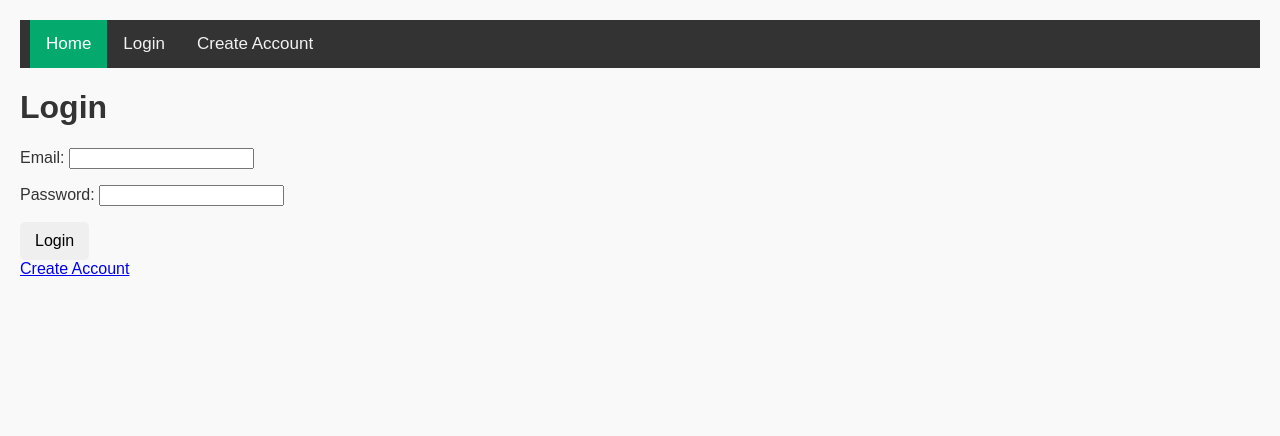
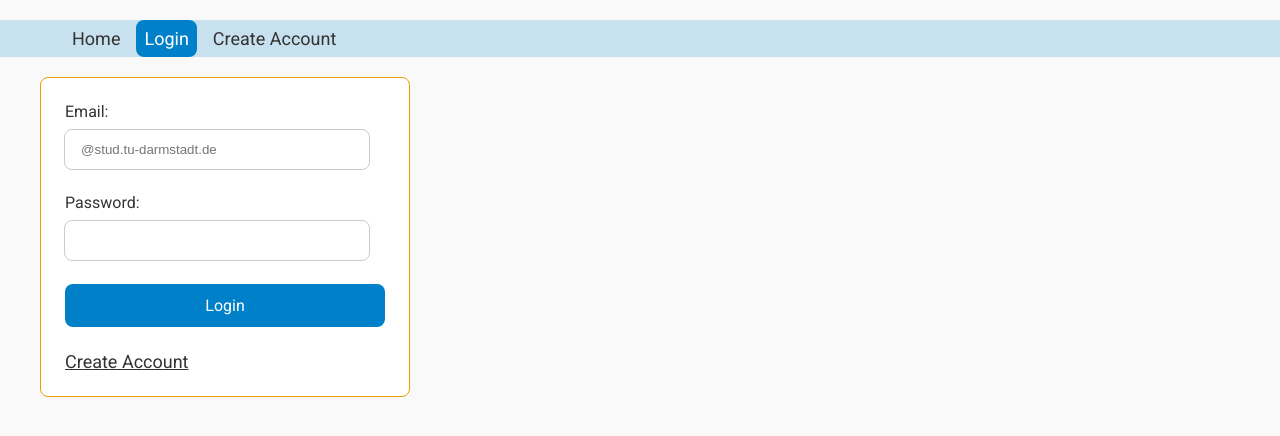
Before and after one commit to malinviveka/buddy-matching, a Django app: page /login/ in a window 1280 px wide; the page is wider, and only the part inside the window is pictured. Shown: the top 436 px of that part. Run offline with Django 5.2, Linux system fonts and the light colour scheme.

Commit message:
early design changes

```diff
--- a/myproject/helloapp/static/helloapp/styles.css
+++ b/myproject/helloapp/static/helloapp/styles.css
@@ -1,16 +1,209 @@
 /* helloapp/static/helloapp/styles.css */
 
 
-/*VORSCHLAG VON GPT NOCH ABÄNDERN JE NACH DESIGN!!!*/
-
-/* Allgemeines Layout */
+@import url('https://fonts.googleapis.com/css2?family=Roboto:wght@400;500;700&display=swap');
 
 body {
-    font-family: Arial, sans-serif;
+    font-family: 'Roboto', sans-serif;  /* Roboto font is used in websites by TU Darmstadt (see: https://www.intern.tu-darmstadt.de/arbeitsmittel/corporate_design_vorlagen/index.de.jsp)*/
     margin: 20px;
+    padding: 0;
     background-color: #f9f9f9;
     color: #333;
+    box-sizing: border-box;
 }
+
+:root{
+    --size-space-200: 8px;
+    --size-space-300: 12px;
+    --size-space-400: 16px;
+    --size-space-600: 24px;
+    --size-space-1600: 64px;
+    --single-line-body-base-font-size: 18px;
+    --body-link-font-weight: 400;
+    --size-radius-200: 8px;
+}
+
+/*
+    NAVIGATION
+*/
+/* add light blue color to the top navigation bar*/
+.topnav {
+    display: flex;
+    flex-wrap: wrap;
+
+    width: calc(100% + 40px);  /* full width: topnav spans full width of website; nav-items start further right*/
+    margin-left: -20px;
+    padding: 0px var(--size-space-1600) 0px var(--size-space-1600);
+
+    height: auto;
+    align-items: center;
+    gap: 8px 8px;
+    position: relative;
+    background-color: #0080c933;
+}
+
+/* style the links inside the navigation bar */
+.topnav a {
+    color: #333;
+    text-align: center;
+    padding: var(--size-space-200) var(--size-space-200) var(--size-space-200) var(--size-space-200);
+    text-decoration: none;
+    font-size: var(--single-line-body-base-font-size);
+}
+
+/* change color of links on hover */
+.topnav a:hover {
+    background-color: #0080c933;
+    color: black;
+    border-radius: var(--size-radius-200);
+}
+
+/* add color to active element */
+.topnav a.active {
+    background-color: #0080c9;
+    color: white;
+    border-radius: var(--size-radius-200);
+}
+
+/* Logout-Button*/
+.topnav form {
+    margin-left: auto; /* Schiebt das Formular nach rechts */
+}
+
+.topnav button {
+    padding: var(--size-space-200) var(--size-space-200) var(--size-space-200) var(--size-space-200);
+    font-size: var(--single-line-body-base-font-size);
+    background-color: #0080c9;
+    color: white;
+    border: none;
+    border-radius: var(--size-radius-200);
+    cursor: pointer;
+}
+
+.topnav button:hover {
+    background-color:  #ddd;
+    color: black;
+    border-radius: var(--size-radius-200);
+}
+
+/*
+    LOGIN
+*/
+.form-container {
+    display: flex;
+    justify-content: left; /* Horizontal zentrieren */
+    align-items: center;     /* Vertikal zentrieren */
+    padding: 20px;
+}
+
+.form-login {
+    display: inline-flex;
+    flex-direction: column;
+    min-width: 320px;
+    align-items: flex-start;
+    gap: var(--size-space-600);
+    padding: var(--size-space-600);
+    position: relative;
+    background-color: white;
+    border-radius: var(--size-radius-200);
+    border: 1px solid #e5a000;
+}
+
+.input-field {
+    display: flex;
+    flex-direction: column;
+    align-items: flex-start;
+    gap: var(--size-space-200);
+    position: relative;
+    align-self: stretch;
+    width: 100%;
+    flex: 0 0 auto;
+}
+
+.label {
+    position: relative;
+    align-self: stretch;
+    margin-top: -1.00px;
+}
+
+.input {
+    display: block;
+    min-width: 240px;
+    align-items: center;
+    padding: var(--size-space-300) var(--size-space-400) var(--size-space-300) var(--size-space-400);
+    position: relative;
+    align-self: stretch;
+    width: 100%;
+    flex: 0 0 auto;
+    margin-bottom: -1.00px;
+    margin-left: -1.00px;
+    margin-right: -1.00px;
+    border-radius: var(--size-radius-200);
+    overflow: hidden;
+    border: 1px solid #ccc;
+    box-sizing: content-box;
+}
+
+.button-group {
+    all: unset;
+    box-sizing: border-box;
+    display: flex;
+    align-items: center;
+    gap: var(--size-space-400);
+    position: relative;
+    align-self: stretch;
+    width: 100%;
+    flex: 0 0 auto;
+}
+
+.button {
+    all: unset;
+    box-sizing: border-box;
+    display: flex;
+    align-items: center;
+    justify-content: center;
+    gap: var(--size-space-200);
+    padding: var(--size-space-300);
+    position: relative;
+    flex: 1;
+    flex-grow: 1;
+    background-color: #0080c9;
+    color: #fff;
+    border-radius: var(--size-radius-200);
+    overflow: hidden;
+    cursor: pointer;
+
+}
+
+.button:hover {
+    background-color: #0080c9;
+}
+
+.text-link {
+    display: flex;
+    align-items: flex-start;
+    position: relative;
+    align-self: start;
+    width: 100%;
+    flex: 0 0 auto;
+    background-color: #fff;
+}
+
+.text-link-2 {
+    color: #333;
+    font-size: var(--single-line-body-base-font-size);
+    font-weight: var(--body-link-font-weight);
+    white-space: nowrap;
+    text-decoration: underline;
+}
+
+.text-link-2:hover {
+    text-decoration: underline;
+}
+
+
+
+
 
 /* Eingabefeld */
 #entryInput {
@@ -70,52 +263,3 @@ button:hover {
 #entriesDisplay li:last-child {
     border-bottom: none;
 }
-
-/* Add a black background color to the top navigation */
-.topnav {
-    background-color: #333;
-    overflow: hidden;
-    display: flex; /* Flexbox verwenden */
-    align-items: center; /* Vertikale Zentrierung */
-    padding: 0 10px; /* Optional: etwas Innenabstand */
-}
-
-/* Style the links inside the navigation bar */
-.topnav a {
-    color: #f2f2f2;
-    text-align: center;
-    padding: 14px 16px;
-    text-decoration: none;
-    font-size: 17px;
-}
-
-/* Positioniere das Logout-Formular nach rechts */
-.topnav form {
-    margin-left: auto; /* Schiebt das Formular nach rechts */
-}
-
-.topnav button {
-    padding: 8px 16px; /* Button-Styling, kleinerer Innenabstand */
-    font-size: 16px;
-    background-color: #04AA6D;
-    color: white;
-    border: none;
-    border-radius: 4px;
-    cursor: pointer;
-}
-
-.topnav button:hover {
-    background-color: #028a58;
-}
-
-/* Ändere Farben bei Hover für Links */
-.topnav a:hover {
-    background-color: #ddd;
-    color: black;
-}
-
-/* Füge eine aktive Farbe hinzu */
-.topnav a.active {
-    background-color: #04AA6D;
-    color: white;
-}
--- a/myproject/helloapp/templates/helloapp/base.html
+++ b/myproject/helloapp/templates/helloapp/base.html
@@ -4,28 +4,34 @@
 <html lang="en">
 <head>
     <meta charset="UTF-8">
+    <!--<meta name="viewport" content="initial-scale=1, width=device-width"> < Website is opend at 100% zoom ("normal"); width is taken from screen dimensions -->
     <title>{% block title %}Default Title{% endblock %}</title>
-    <link rel="stylesheet" type="text/css" href="{% static 'helloapp/styles.css' %}"> <!-- Link to CSS file -->
+    <link rel="stylesheet" type="text/css" href="{% static 'helloapp/styles.css' %}">  <!-- Link to CSS file -->
 </head>
 <body>
+
     <!-- Top Navigation -->
     <div class="topnav">
-        <a class="active" href="{% url 'homepage' %}">Home</a>
-        {% if user.is_authenticated %} <!--is the user logged in?-->
-            <form action="{% url 'logout' %}" method="post">
+        <!-- Home -->
+        <a class="title {% if request.path == '/' %}active{% endif %}" href="{% url 'homepage' %}">Home</a>
+
+         {% if user.is_authenticated %} <!-- Dynamic Login/ Logout Button: is the user logged in?-->
+            <!--Logout-->
+            <form action="{%url 'logout'%}" method="post" class="nav-item">
                 {% csrf_token %}
-                <button type="submit">Logout</button>
+                <button type="submit" class="title">Logout</button>
             </form>
-            <!--<a href="{% url 'logout' %}">Logout</a>-->
         {% else %}
-            <a href="{% url 'login' %}">Login</a>
-            <a href="{% url 'create_account_view' %}">Create Account</a> <!--only needed if not logged in-->
+            <!-- Login -->
+            <a class="title {% if request.path == '/login/' %}active{% endif %}" href="{% url 'login' %}">Login</a>
+            <!-- Create Account (only needed if not already logged in)-->
+            <a class="title {% if request.path == '/create-account/' %}active{% endif %}" href="{% url 'create_account_view' %}">Create Account</a>
         {% endif %}
-
     </div>
 
     <!-- Page Content -->
     {% block content %}
     {% endblock %}
+
 </body>
 </html>
--- a/myproject/helloapp/templates/helloapp/login.html
+++ b/myproject/helloapp/templates/helloapp/login.html
@@ -8,14 +8,43 @@
 {% block content %}
     <link rel="stylesheet" type="text/css" href="{% static 'helloapp/styles.css' %}"> <!-- Link to CSS file -->
     <script src="{% static 'helloapp/login.js' %}" defer></script> <!-- Link to compiled JavaScript -->
-    <h1>Login</h1>
 
-    <form method="post" action="{% url 'login' %}">
-        {% csrf_token %}
-        {{ form.as_p }}
-        <button type="submit">Login</button>
-    </form>
 
-    <a href="{% url 'create_account_view' %}">Create Account</a>
+    <div class="form-container">
+        <form method="post" action="{% url 'login' %}" class="form-login">
+            {% csrf_token %}
+            <!-- E-Mail -->
+            <div class="input-field">
+                <div>
+                    <label class="label" for="email">Email:</label>
+                </div>
+                <div>
+                    <input type="email" id="email" name="email" class="input" placeholder="@stud.tu-darmstadt.de" required>
+                </div>
+            </div>
+
+            <!-- Password -->
+            <div class="input-field">
+                <div>
+                    <label class="label" for="password">Password:</label>
+                </div>
+
+                <div>
+                    <input type="password" id="password" name="password" class="input" placeholder="" required>
+                </div>
+            </div>
+
+            <!-- Login Button -->
+            <div class="button-group">
+                <button type="submit" class="button">Login</button>
+            </div>
+
+            <!-- Create Account Link -->
+            <div class="text-link">
+                <a href="{% url 'create_account_view' %}" class="text-link-2">Create Account</a>
+            </div>
+        </form>
+
+    </div>
 
 {% endblock %}
```
